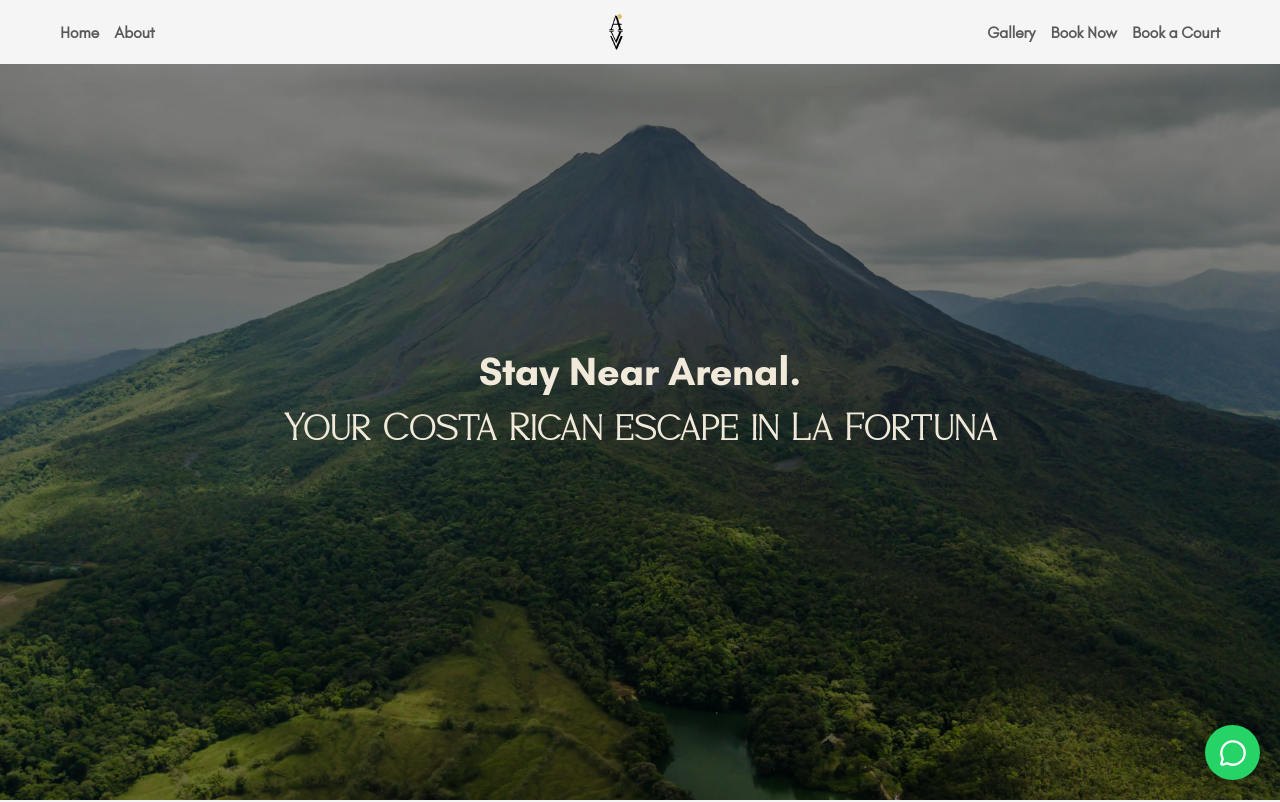
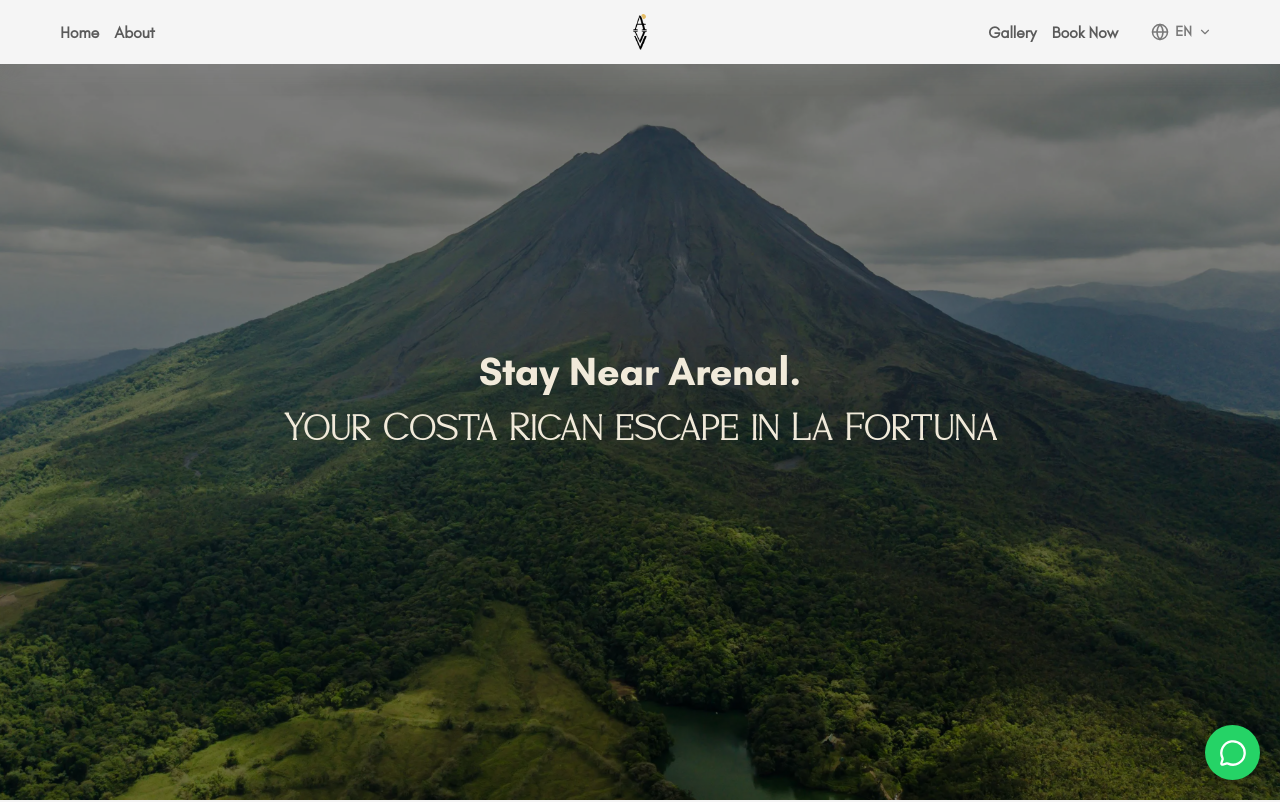
Before and after one commit to lunalabscr/echo-frontend, a React (Vite) app: page / in a window 1280 px wide. Shown: the top 802 px of the page. Built offline with nearby package versions, Linux system fonts and the light colour scheme.

Commit message:
added life improvment

```diff
--- a/package.json
+++ b/package.json
@@ -13,6 +13,7 @@
     "@fancyapps/ui": "^6.0.19",
     "@radix-ui/react-accordion": "^1.2.11",
     "clsx": "^2.1.1",
+    "framer-motion": "^12.38.0",
     "i18next": "^25.3.2",
     "i18next-browser-languagedetector": "^8.2.0",
     "i18next-http-backend": "^3.0.2",
--- a/src/components/header/index.module.scss
+++ b/src/components/header/index.module.scss
@@ -5,6 +5,8 @@
   @include mixins.flex-center;
   height: 64px;
   width: 100%;
+  max-width: 100vw;
+  box-sizing: border-box;
   position: fixed;
   background-color: colors.$background;
   box-shadow: 0px 8px 24px rgba(149, 149, 149, 0.2);
@@ -12,9 +14,37 @@
 
   &__items {
     @include mixins.container;
-    @include mixins.flex-center;
+    display: flex;
     justify-content: space-between;
+    align-items: center;
     width: 100%;
+    box-sizing: border-box;
+
+    @include mixins.respond-to(md) {
+      display: grid;
+      grid-template-columns: 1fr auto 1fr;
+    }
+  }
+
+  &__left {
+    display: none;
+    @include mixins.respond-to(md) {
+      display: flex;
+      justify-content: flex-start;
+      align-items: center;
+    }
+  }
+
+  &__center {
+    display: flex;
+    justify-content: center;
+    align-items: center;
+  }
+
+  &__right {
+    display: flex;
+    justify-content: flex-end;
+    align-items: center;
   }
 
   &__item-wrapper {
@@ -27,16 +57,73 @@
     font-weight: bold;
   }
   &__small-item {
-    display: block;
+    display: flex !important;
     @include mixins.respond-to(md) {
-      display: none;
+      display: none !important;
     }
   }
 
   &__large-item {
-    display: none;
+    display: none !important;
     @include mixins.respond-to(md) {
-      display: block;
+      display: flex !important;
+    }
+  }
+
+  &__desktop-items-group {
+    display: none !important;
+    @include mixins.respond-to(md) {
+      display: flex !important;
+    }
+  }
+
+  &__mobile-btn {
+    display: block;
+    z-index: 100;
+    @include mixins.respond-to(md) {
+      display: none;
+    }
+    button {
+      background: transparent;
+      border: none;
+      cursor: pointer;
+    }
+  }
+
+  &__mobile-overlay {
+    position: fixed;
+    top: 0;
+    left: 0;
+    width: 100%;
+    height: 100vh;
+    background-color: colors.$background;
+    display: flex;
+    flex-direction: column;
+    align-items: center;
+    justify-content: center;
+    transform: translateX(100%);
+    visibility: hidden;
+    opacity: 0;
+    transition: transform 0.4s ease-in-out, opacity 0.4s ease-in-out, visibility 0s 0.4s;
+    z-index: 50;
+
+    &--open {
+      transform: translateX(0);
+      visibility: visible;
+      opacity: 1;
+      transition: transform 0.4s ease-in-out, opacity 0.4s ease-in-out, visibility 0s 0s;
+    }
+  }
+
+  &__mobile-menu {
+    display: flex;
+    flex-direction: column;
+    align-items: center;
+    gap: 30px;
+    font-size: 1.5rem;
+
+    a {
+      font-size: 1.5rem;
     }
   }
   &__logo {
@@ -50,125 +137,79 @@
       object-fit: cover;
     }
   }
-  // ... (rest of the SASS)
 
-  &__items {
-    @include mixins.container;
-    @include mixins.flex-center;
-    // Set up the main container to use space-between
-    // for the three main groups (Left Group, Logo, Right Group)
-    justify-content: space-between;
-    width: 100%;
+  &__lang_switcher {
+    position: relative;
+    display: flex;
+    align-items: center;
+    margin-left: 10px;
   }
 
-  &__desktop-items-group {
-    @include mixins.flex-center;
-    // On mobile, hide this entire group
-    display: none;
-    @include mixins.respond-to(md) {
-      // On desktop, display it
-      display: flex;
+  &__lang_toggle {
+    display: flex;
+    align-items: center;
+    gap: 6px;
+    background: transparent;
+    border: none;
+    cursor: pointer;
+    font-size: 0.9rem;
+    font-weight: bold;
+    color: colors.$text-third;
+    opacity: 0.8;
+    transition: opacity 0.3s ease;
+    padding: 4px 8px;
+    border-radius: 8px;
+
+    &:hover {
+      opacity: 1;
+      background-color: rgba(0, 0, 0, 0.05);
     }
   }
 
-  &__left-spacer {
-    // This element will only be visible on desktop
-    display: none;
-    @include mixins.respond-to(md) {
-      // Set the width of the spacer to match one of the link items
-      // plus the gap between items (15px) to balance the layout.
-      // Assuming all links have a similar minimum width, this works.
-      display: block;
-      width: 100px;
-      margin-left: 15px; // Matches the gap of the item-wrapper
-      // A safer alternative if you cannot estimate the link width:
-      // use another empty item-wrapper and hide a child.
-      // But for simple centering, this fixed width is often enough.
-      // Try using an empty item and hiding it with visibility: hidden;
-
-      // Let's use visibility: hidden on a full link element inside the wrapper for perfect alignment.
-      // However, sticking to the JSX change above:
-      // You must use a **fixed width** that is roughly the size of one link to compensate for the imbalance.
-      // If links are roughly 60px wide, and gap is 15px:
-      // width: 60px;
-      // margin-left: 15px;
-
-      // A more robust way to handle dynamic width with the existing structure:
-      // Remove header__left-spacer from JSX.
-      // Change header__desktop-items-group to use 'justify-content: flex-end;'
-      // And use the following CSS changes:
+  &__lang_icon {
+    transition: transform 0.3s ease;
+    &--open {
+      transform: rotate(180deg);
     }
   }
 
-  // *** BETTER SASS/CSS APPROACH FOR ALIGNMENT ***
-  // *If you revert the JSX back to the original `header__item-wrapper` for the left links,*
-  // *and wrap the right links in a parent container:*
+  &__lang_menu {
+    position: absolute;
+    top: 100%;
+    right: 0;
+    margin-top: 8px;
+    background-color: colors.$background;
+    border-radius: 8px;
+    box-shadow: 0 4px 12px rgba(0, 0, 0, 0.1);
+    display: flex;
+    flex-direction: column;
+    min-width: 100px;
+    overflow: hidden;
+    z-index: 20;
+    border: 1px solid rgba(0, 0, 0, 0.05);
+  }
 
-  // Revert JSX to:
-  // <div className={styles["header__item-wrapper"]}>...home/about...</div>
-  // <Link ... large logo ... />
-  // <div className={styles["header__right-group"]}> // NEW WRAPPER
-  //    <div className={styles["header__item-wrapper"]}>...gallery/book-now/book-court...</div>
-  // </div>
+  &__lang_menu_btn {
+    background: transparent;
+    border: none;
+    cursor: pointer;
+    font-size: 0.85rem;
+    font-weight: bold;
+    color: colors.$text-third;
+    padding: 10px 16px;
+    text-align: left;
+    transition: all 0.2s ease;
 
-  // And apply this SASS logic:
+    &:hover {
+      background-color: rgba(0, 0, 0, 0.05);
+      color: colors.$text-primary;
+    }
 
-  &__items {
-    @include mixins.container;
-    @include mixins.flex-center;
-    // This is the key: it allows the left wrapper to take the full width of the right wrapper
-    // and push the logo visually to the center.
-    justify-content: center;
-    width: 100%;
-
-    // Add an empty element on the left for balance (you'd need to add it to JSX)
-    .header__item-wrapper:first-of-type {
-      // This is where you would introduce the balancing negative margin
-      // or ensure the left side has the same number of items (3) as the right side.
-      // Since the right has 3 items and left has 2, the current space-between is the problem.
+    &--active {
+      color: colors.$text-primary;
+      background-color: rgba(0, 0, 0, 0.02);
+      border-left: 3px solid colors.$nyanza;
     }
   }
 
-  // --- FINAL SIMPLE SOLUTION: Flex Grow + Spacer ---
-  // Stick to the JSX with `header__desktop-items-group` and `header__left-spacer`
-
-  // In `index.module.scss`:
-
-  &__items {
-    @include mixins.container;
-    @include mixins.flex-center;
-    // Use `space-between` to create three columns: Left Group, Logo, Right Group
-    justify-content: space-between;
-    width: 100%;
-  }
-
-  &__desktop-items-group {
-    // This is the new container for the desktop-only left items
-    display: none;
-    @include mixins.respond-to(md) {
-      display: flex;
-      // This is the key: The group on the left will take up more space
-      // to push the logo to the center relative to the right group.
-      justify-content: flex-end; // Push the actual links to the right edge of this group
-    }
-  }
-
-  &__left-spacer {
-    // This element will only be visible on desktop, hidden on mobile
-    display: none;
-    @include mixins.respond-to(md) {
-      // This element is the one that forces the center alignment.
-      // It acts as the "dummy" third item on the left side.
-      display: block;
-      // Its width and margin must exactly match one of the link items on the right side.
-      // Without knowing the font size/link width, this is a guess,
-      // but matching the gap is a good start.
-      // Since it's outside the item-wrapper, only match the width of a link.
-      // The `justify-content: space-between` on `__items` will handle the spacing.
-
-      // Let's use a fixed value that is likely wider than a link to ensure centering:
-      // (This will require fine-tuning for your exact link text/font size)
-      width: 75px;
-    }
-  }
 }
--- a/src/components/header/index.tsx
+++ b/src/components/header/index.tsx
@@ -1,7 +1,10 @@
 import clsx from "clsx";
 import styles from "./index.module.scss";
 import { useTranslation } from "react-i18next";
-import { Link, useNavigate, useParams } from "react-router-dom";
+import { Link, useNavigate, useParams, useLocation } from "react-router-dom";
+import { SITE_CONFIG } from "@/constants/site";
+import { useState, useRef, useEffect } from "react";
+import { Globe, ChevronDown, Menu, X } from "lucide-react";
 
 export const Header = () => {
   const { t } = useTranslation("translation", {
@@ -16,13 +19,53 @@ export const Header = () => {
   const phone = import.meta.env.VITE_WHATSAPP_PHONE || "";
   const message = encodeURIComponent(info("wa-text"));
   const { lang } = useParams();
+  const location = useLocation();
   const baseRoute = lang ? `/${lang}` : "";
+
+  const [isLangOpen, setIsLangOpen] = useState(false);
+  const [isMobileOpen, setIsMobileOpen] = useState(false);
+  const langRef = useRef<HTMLDivElement>(null);
+
+  useEffect(() => {
+    const handleClickOutside = (event: MouseEvent) => {
+      if (langRef.current && !langRef.current.contains(event.target as Node)) {
+        setIsLangOpen(false);
+      }
+    };
+    document.addEventListener("mousedown", handleClickOutside);
+    return () => document.removeEventListener("mousedown", handleClickOutside);
+  }, []);
+
+  const currentLangDisplay = lang || SITE_CONFIG.defaultLang;
+
+  const handleLanguageChange = (lng: string) => {
+    setIsLangOpen(false);
+
+    const currentLangPattern = new RegExp(`^\\/(${SITE_CONFIG.supportedLangs.join('|')})(\\/|$)`);
+    const isLangInPath = currentLangPattern.test(location.pathname);
+
+    if (isLangInPath) {
+      if (lng === SITE_CONFIG.defaultLang) {
+        // Going to default lang, just remove the language from path
+        navigate(location.pathname.replace(currentLangPattern, '/'));
+      } else {
+        // Replace current language with new language
+        navigate(location.pathname.replace(currentLangPattern, `/${lng}$2`));
+      }
+    } else {
+      if (lng !== SITE_CONFIG.defaultLang) {
+        // Add new language prefix
+        navigate(`/${lng}${location.pathname === '/' ? '' : location.pathname}`);
+      }
+    }
+  };
 
   const handleClick = () => {
     window.open(`https://wa.me/${phone}?text=${message}`, "_blank");
   };
 
   const handleHomeClick = (section: string) => {
+    setIsMobileOpen(false);
     if (
       location.pathname.includes("/gallery") ||
       location.pathname.includes("/terms-and-conditions") ||
@@ -37,54 +80,46 @@ export const Header = () => {
   return (
     <header className={styles.header}>
       <nav className={styles.header__items}>
-        <Link
-          className={clsx(styles["header__small-item"], styles["header__logo"])}
-          to="/"
-        >
-          <img src="/images/AVV-10.png" />
-        </Link>
+
+        {/* Left Side: Desktop Links */}
+        <div className={styles.header__left}>
           <div className={styles["header__desktop-items-group"]}>
             <div className={styles["header__item-wrapper"]}>
               <a
                 href="#home"
-              className={clsx(
-                styles.header__item,
-                styles["header__large-item"],
-              )}
+                className={styles.header__item}
                 onClick={() => handleHomeClick("home")}
               >
                 {t("home")}
               </a>
               <a
                 href="#about"
-              className={clsx(
-                styles.header__item,
-                styles["header__large-item"],
-              )}
+                className={styles.header__item}
                 onClick={() => handleHomeClick("about")}
               >
                 {t("about")}
               </a>
             </div>
-          <div className={styles["header__left-spacer"]} />
           </div>
+        </div>
+
+        {/* Center Side: Logo */}
+        <div className={styles.header__center}>
           <Link
-          className={clsx(styles["header__large-item"], styles["header__logo"])}
+            className={styles["header__logo"]}
             to="/"
           >
             <img src="/images/AVV-10.png" />
           </Link>
+        </div>
+
+        {/* Right Side: Options & Mobile Menu */}
+        <div className={styles.header__right}>
           <div className={styles["header__item-wrapper"]}>
-          <a
-            href="#home"
-            className={clsx(styles.header__item, styles["header__small-item"])}
-            onClick={() => handleHomeClick("home")}
-          >
-            {t("home")}
-          </a>
+
             <Link
               to={`${baseRoute}/gallery`}
-            className={clsx(styles.header__item, styles["header__large-item"])} // Add large-item to make it desktop-only
+              className={clsx(styles.header__item, styles["header__large-item"])}
             >
               {t("gallery")}
             </Link>
@@ -93,36 +128,77 @@ export const Header = () => {
               className={clsx(styles.header__item, styles["header__large-item"])}
               href="#book"
             >
-            {" "}
               {t("book-now")}
             </a>
+
+            <div className={styles.header__lang_switcher} ref={langRef}>
+              <button
+                className={styles.header__lang_toggle}
+                onClick={() => setIsLangOpen(!isLangOpen)}
+              >
+                <Globe size={18} />
+                <span>{currentLangDisplay.toUpperCase()}</span>
+                <ChevronDown
+                  size={14}
+                  className={clsx(styles.header__lang_icon, {
+                    [styles['header__lang_icon--open']]: isLangOpen
+                  })}
+                />
+              </button>
+
+              {isLangOpen && (
+                <div className={styles.header__lang_menu}>
+                  {SITE_CONFIG.supportedLangs.map((l) => {
+                    const isActive = lang === l || (l === SITE_CONFIG.defaultLang && !lang);
+                    return (
+                      <button
+                        key={l}
+                        className={clsx(styles.header__lang_menu_btn, {
+                          [styles["header__lang_menu_btn--active"]]: isActive,
+                        })}
+                        onClick={() => handleLanguageChange(l)}
+                      >
+                        {l.toUpperCase()}
+                      </button>
+                    );
+                  })}
+                </div>
+              )}
+            </div>
+
+            <div className={styles["header__mobile-btn"]}>
+              <button onClick={() => setIsMobileOpen(!isMobileOpen)}>
+                {isMobileOpen ? <X size={28} color="black" /> : <Menu size={28} color="black" />}
+              </button>
+            </div>
+
+            <div className={clsx(styles["header__mobile-overlay"], { [styles["header__mobile-overlay--open"]]: isMobileOpen })}>
+              <div className={styles["header__mobile-menu"]}>
                 <a
-            className={clsx(styles.header__item, styles["header__large-item"])}
-            onClick={handleClick}
-            target="_blank"
+                  href="#about"
+                  className={styles.header__item}
+                  onClick={() => handleHomeClick("about")}
                 >
-            {t("book-court")}
+                  {t("about")}
                 </a>
                 <Link
                   to={`${baseRoute}/gallery`}
-            className={clsx(styles.header__item, styles["header__small-item"])}
+                  className={styles.header__item}
+                  onClick={() => setIsMobileOpen(false)}
                 >
                   {t("gallery")}
                 </Link>
                 <a
-            onClick={handleClick}
-            className={clsx(styles.header__item, styles["header__small-item"])}
+                  onClick={() => { handleClick(); setIsMobileOpen(false); }}
+                  className={styles.header__item}
                   href="#book"
                 >
                   {t("book-now")}
                 </a>
-          <a
-            className={clsx(styles.header__item, styles["header__small-item"])}
-            onClick={handleClick}
-            target="_blank"
-          >
-            {t("book-court")}
-          </a>
+              </div>
+            </div>
+
+          </div>
         </div>
       </nav>
     </header>
```
Also changed, not shown: src/components/book/Index.tsx (+37 -6 lines), src/components/book/index.module.scss (+71 -8 lines), src/pages/home/Home.tsx (+25 -3 lines), 1 other file (tests, documents, lock files or other folders). Lines whose indentation alone changed are shown as unchanged.
